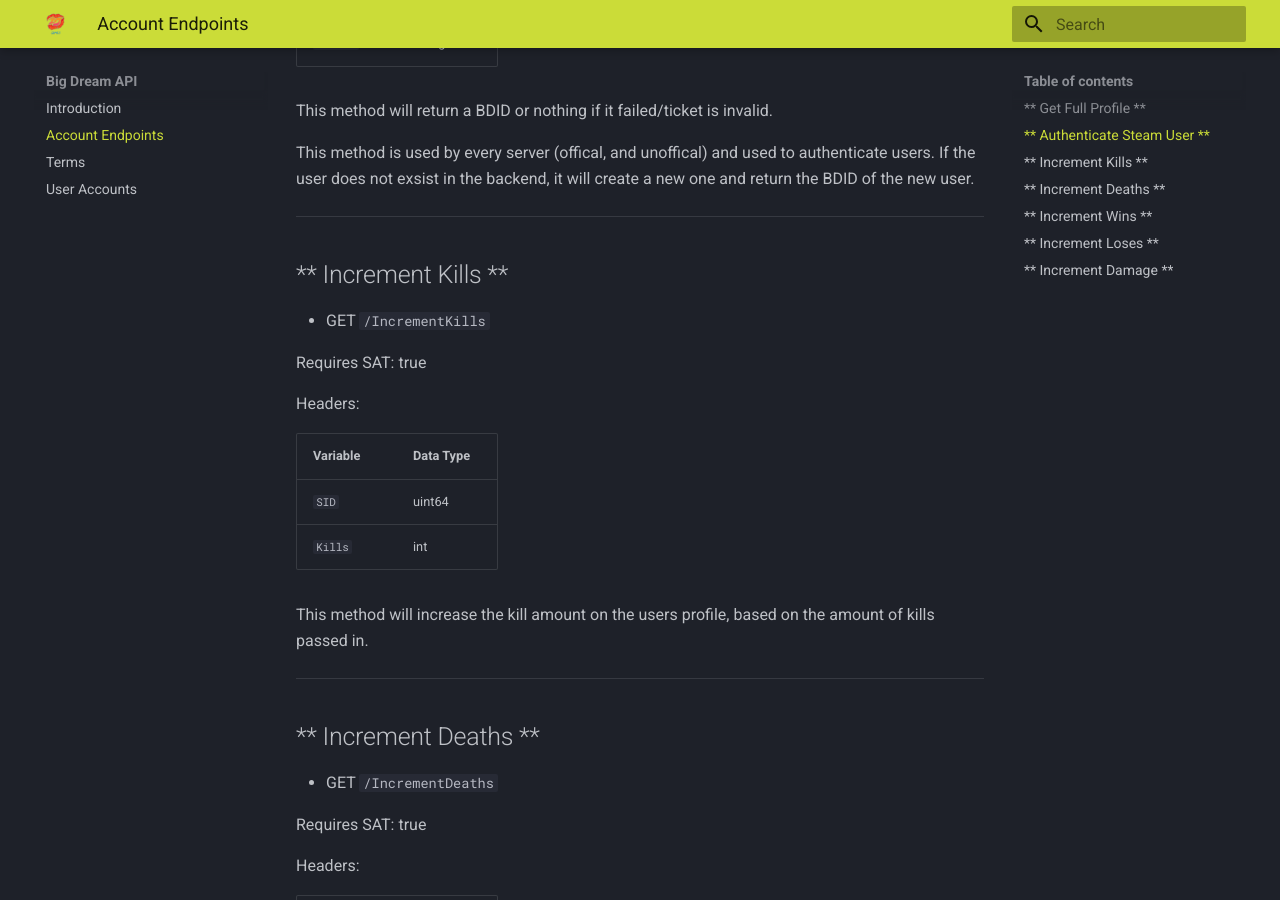
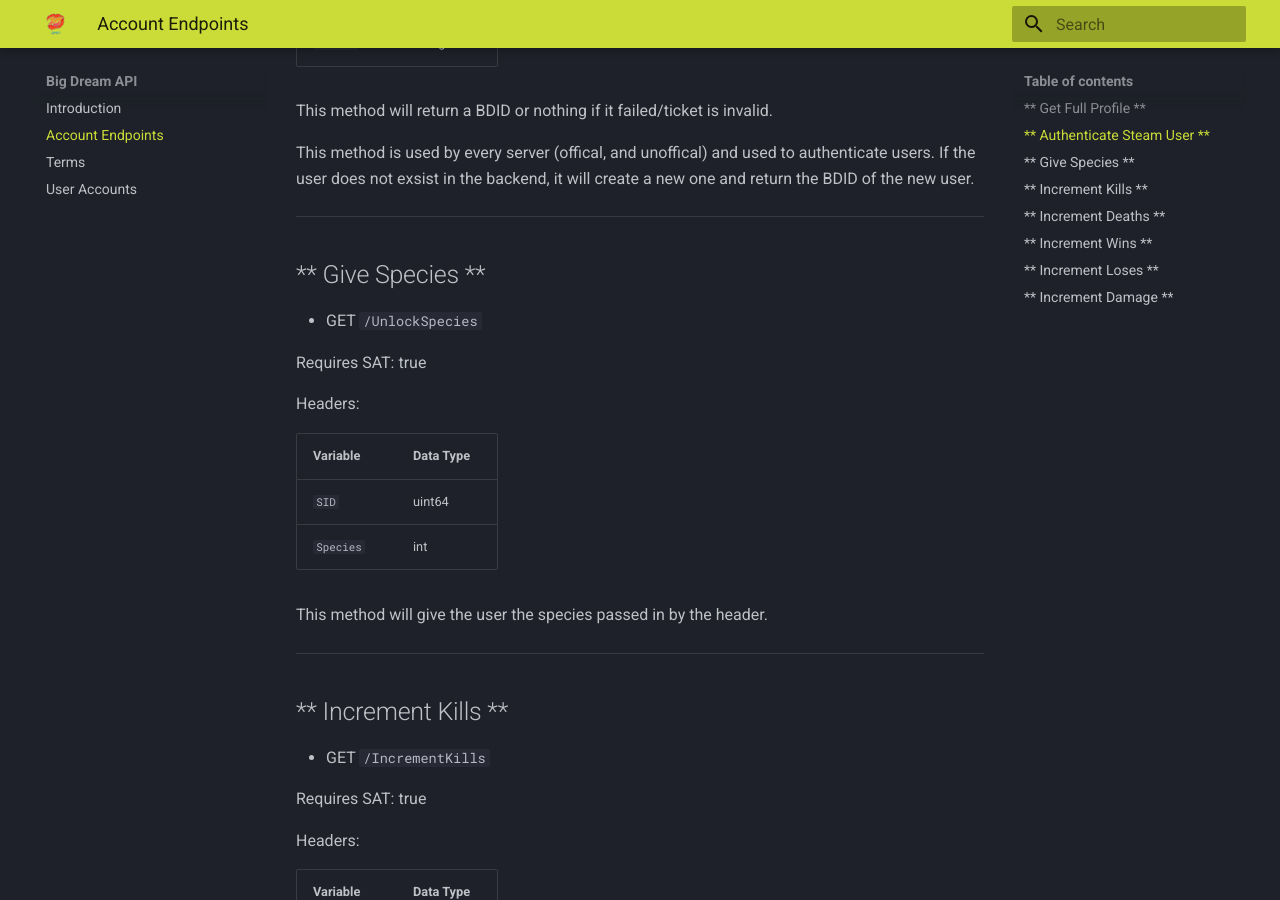
Before and after one commit to Big-Dream-Studios/Big-Dream-Studios.github.io, an MkDocs documentation site: the page built from docs/accountmethods.md, in a window 1280 px wide and 900 px high, scrolled down 908 px. Built offline with MkDocs 1.6.1 and Material for MkDocs 9.7.7, drawn with Linux system fonts in a browser that asks for light colours.

Commit message:
Update accountmethods.md

```diff
--- a/docs/accountmethods.md
+++ b/docs/accountmethods.md
@@ -37,6 +37,23 @@ This method will return a BDID or nothing if it failed/ticket is invalid.
 
 This method is used by every server (offical, and unoffical) and used to authenticate users.
 If the user does not exsist in the backend, it will create a new one and return the BDID of the new user.
+
+-----------------
+
+## ** Give Species **
+
+* GET `/UnlockSpecies`
+
+Requires SAT: true
+
+Headers:
+
+| Variable                               | Data Type   |
+| -------------------------------------- | ----------- |
+| `SID`                                  | uint64      |
+| `Species`                              | int         |
+
+This method will give the user the species passed in by the header.
 
 -----------------
 
```
